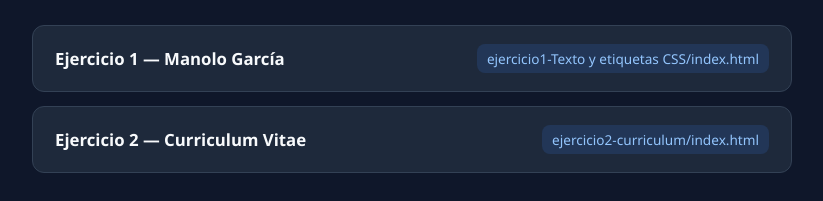
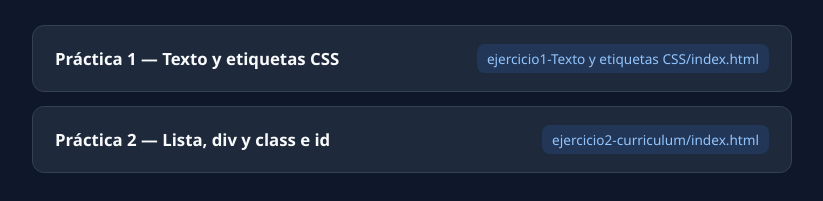
Before and after one commit to Jmcanogar/WebJuanma-AWEB, a plain HTML site: page index.html in a window 1280 px wide. Shown: the part 172-373 px from the top of the page, without its empty margins (228-1051 px from the left). Drawn offline with Linux system fonts and the light colour scheme.

Commit message:
Update index.html

```diff
--- a/index.html
+++ b/index.html
@@ -92,13 +92,13 @@
     <ul class="lista-trabajos">
       <li>
         <a class="tarjeta-enlace" href="ejercicio1-Texto%20y%20etiquetas%20CSS/index.html">
-          <span class="titulo-trabajo">Ejercicio 1 — Manolo García</span>
+          <span class="titulo-trabajo">Práctica 1 — Texto y etiquetas CSS</span>
           <span class="etiqueta-ruta">ejercicio1-Texto y etiquetas CSS/index.html</span>
         </a>
       </li>
       <li>
         <a class="tarjeta-enlace" href="ejercicio2-curriculum/index.html">
-          <span class="titulo-trabajo">Ejercicio 2 — Curriculum Vitae</span>
+          <span class="titulo-trabajo">Práctica 2 — Lista, div y class e id</span>
           <span class="etiqueta-ruta">ejercicio2-curriculum/index.html</span>
         </a>
       </li>
```
